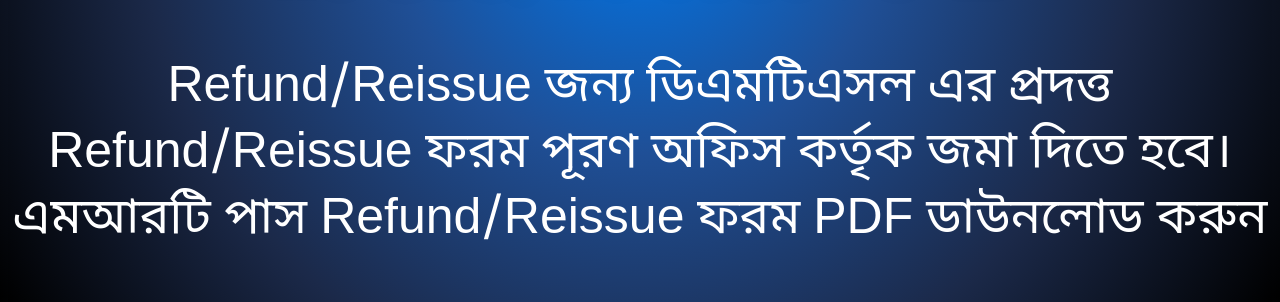
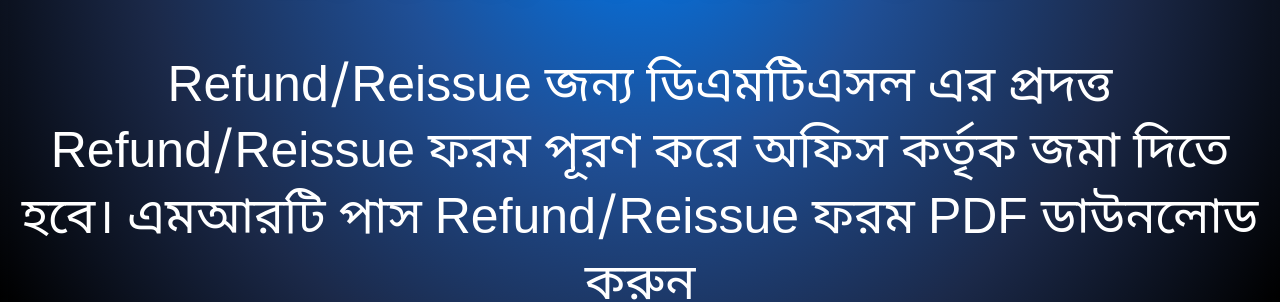
Before and after one commit to masudprobd/metro-rail-bd, a plain HTML site: page mrt-pass/refund-reissue-form/inbox.html in a window 1280 px wide. Shown: the part 503-805 px from the top of the page. Drawn offline with Linux system fonts and the light colour scheme.

Commit message:
Update inbox.html

```diff
--- a/mrt-pass/refund-reissue-form/inbox.html
+++ b/mrt-pass/refund-reissue-form/inbox.html
@@ -86,7 +86,7 @@
             <div class="app-data"> <br/> <br/>
             <h3> MRT Pass  </h3></div>
             <h2> Refund/Reissue Form </h2>
-            <p>  Refund/Reissue জন্য ডিএমটিএসল এর প্রদত্ত Refund/Reissue ফরম পূরণ অফিস কর্তৃক জমা দিতে হবে। এমআরটি পাস Refund/Reissue ফরম PDF ডাউনলোড করুন </p>
+            <p>  Refund/Reissue জন্য ডিএমটিএসল এর প্রদত্ত Refund/Reissue ফরম পূরণ করে অফিস কর্তৃক জমা দিতে হবে। এমআরটি পাস Refund/Reissue ফরম PDF ডাউনলোড করুন </p>
             <br/>
             <a href="Refund_Reissue_Form.pdf"><button class="button button1"> Download </button></a>
        </div>
```
